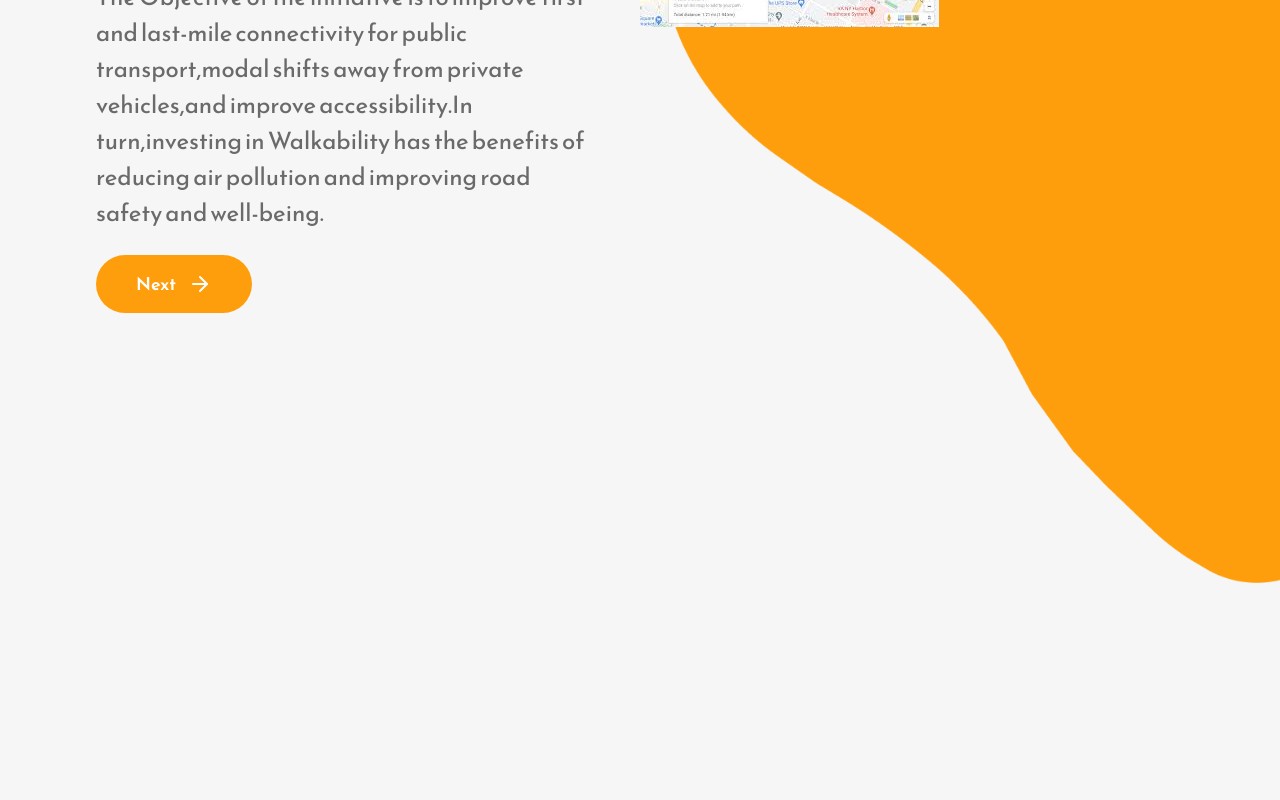
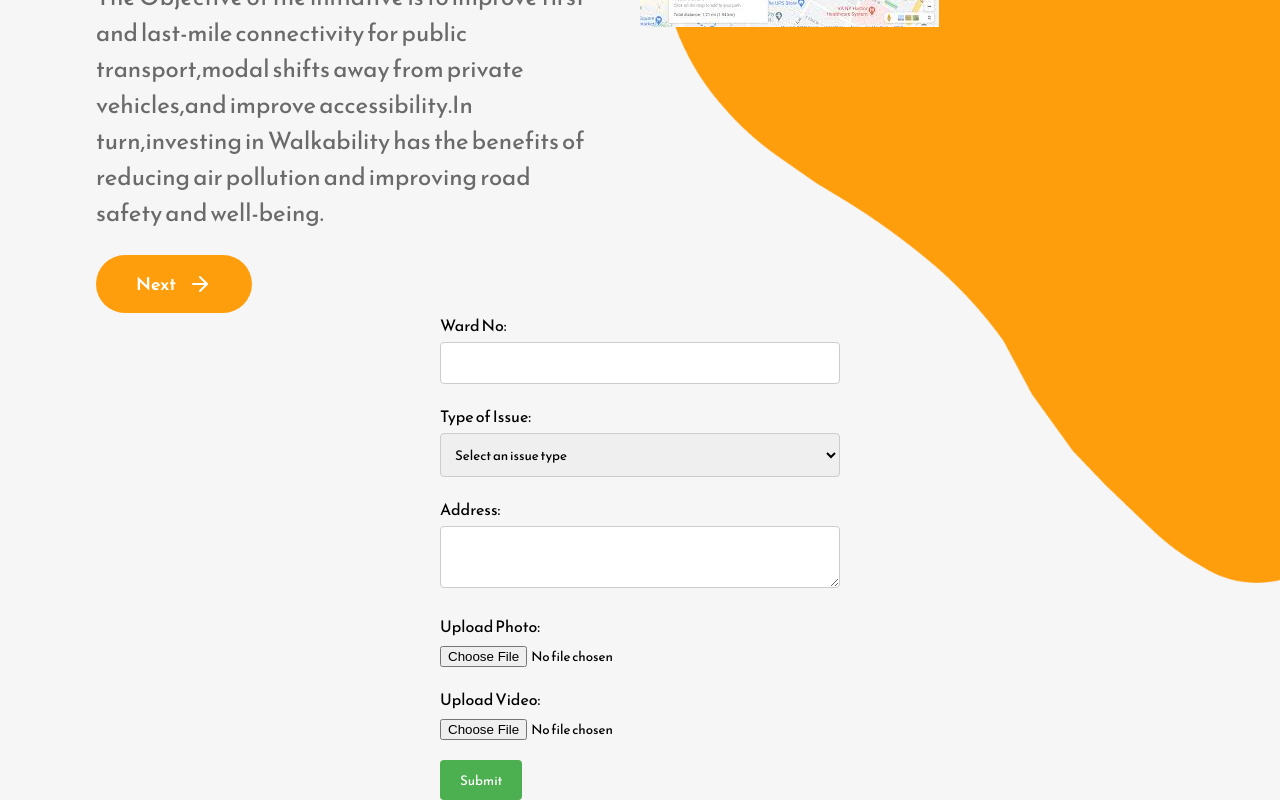
Before and after one commit to cfgblr2023/Team-19, a React (Create React App) app in the folder frontend/: page / in a window 1280 px wide. Shown: the part 279-1079 px from the top of the page. Before the commit the page ends 868 px from the top, so only its background shows below. Built offline with nearby package versions, Linux system fonts and the light colour scheme.

Commit message:
Feat:Added forms for adding damaged road

```diff
--- a/frontend/src/App.js
+++ b/frontend/src/App.js
@@ -1,5 +1,6 @@
 import "./App.css";
 import Home from "./Components/Home";
+import IssueForm from "./Components/form"
 import React from "react";
 
 function App() {
@@ -7,9 +8,7 @@ function App() {
     <div className="App">
       <Home />
 
-
-
-
+      <IssueForm />
 
     </div>
   );
--- /dev/null
+++ b/frontend/src/Components/form.css
@@ -0,0 +1,45 @@
+.issue-form {
+    max-width: 400px;
+    margin: 0 auto;
+}
+
+.form-group {
+    margin-bottom: 20px;
+}
+
+label {
+    display: block;
+    margin-bottom: 5px;
+}
+
+input[type="text"],
+textarea {
+    width: 100%;
+    padding: 10px;
+    border-radius: 4px;
+    border: 1px solid #ccc;
+}
+
+select {
+    width: 100%;
+    padding: 10px;
+    border-radius: 4px;
+    border: 1px solid #ccc;
+}
+
+.submit-button {
+    padding: 10px 20px;
+    background-color: #4caf50;
+    color: white;
+    border: none;
+    border-radius: 4px;
+    cursor: pointer;
+}
+
+.submit-button:hover {
+    background-color: #45a049;
+}
+
+.submit-button:active {
+    background-color: #3e8e41;
+}
--- /dev/null
+++ b/frontend/src/Components/form.jsx
@@ -0,0 +1,92 @@
+import React, { useState } from 'react';
+import './form.css';
+
+const IssueForm = () => {
+  const [wardNo, setWardNo] = useState('');
+  const [issueType, setIssueType] = useState('');
+  const [address, setAddress] = useState('');
+  const [photo, setPhoto] = useState(null);
+  const [video, setVideo] = useState(null);
+
+  const handleWardNoChange = (event) => {
+    setWardNo(event.target.value);
+  };
+
+  const handleIssueTypeChange = (event) => {
+    setIssueType(event.target.value);
+  };
+
+  const handleAddressChange = (event) => {
+    setAddress(event.target.value);
+  };
+
+  const handlePhotoUpload = (event) => {
+    const file = event.target.files[0];
+    setPhoto(file);
+  };
+
+  const handleVideoUpload = (event) => {
+    const file = event.target.files[0];
+    setVideo(file);
+  };
+
+  const handleSubmit = (event) => {
+    event.preventDefault();
+
+    // Perform submission logic here, e.g., send data to server
+
+    // Reset form fields
+    setWardNo('');
+    setIssueType('');
+    setAddress('');
+    setPhoto(null);
+    setVideo(null);
+  };
+
+  return (
+    <form onSubmit={handleSubmit} className="issue-form">
+      <div className="form-group">
+        <label htmlFor="wardNo">Ward No:</label>
+        <input
+          type="text"
+          id="wardNo"
+          value={wardNo}
+          onChange={handleWardNoChange}
+        />
+      </div>
+
+      <div className="form-group">
+        <label htmlFor="issueType">Type of Issue:</label>
+        <select
+          id="issueType"
+          value={issueType}
+          onChange={handleIssueTypeChange}
+        >
+          <option value="">Select an issue type</option>
+          <option value="1">Garbage</option>
+          <option value="2">Road </option>
+          {/* Add more options as needed */}
+        </select>
+      </div>
+
+      <div className="form-group">
+        <label htmlFor="address">Address:</label>
+        <textarea id="address" value={address} onChange={handleAddressChange} />
+      </div>
+
+      <div className="form-group">
+        <label htmlFor="photo">Upload Photo:</label>
+        <input type="file" id="photo" onChange={handlePhotoUpload} />
+      </div>
+
+      <div className="form-group">
+        <label htmlFor="video">Upload Video:</label>
+        <input type="file" id="video" onChange={handleVideoUpload} />
+      </div>
+
+      <button type="submit" className="submit-button">Submit</button>
+    </form>
+  );
+};
+
+export default IssueForm;
```
Also changed, not shown: 1 other file (tests, documents, lock files or other folders).
